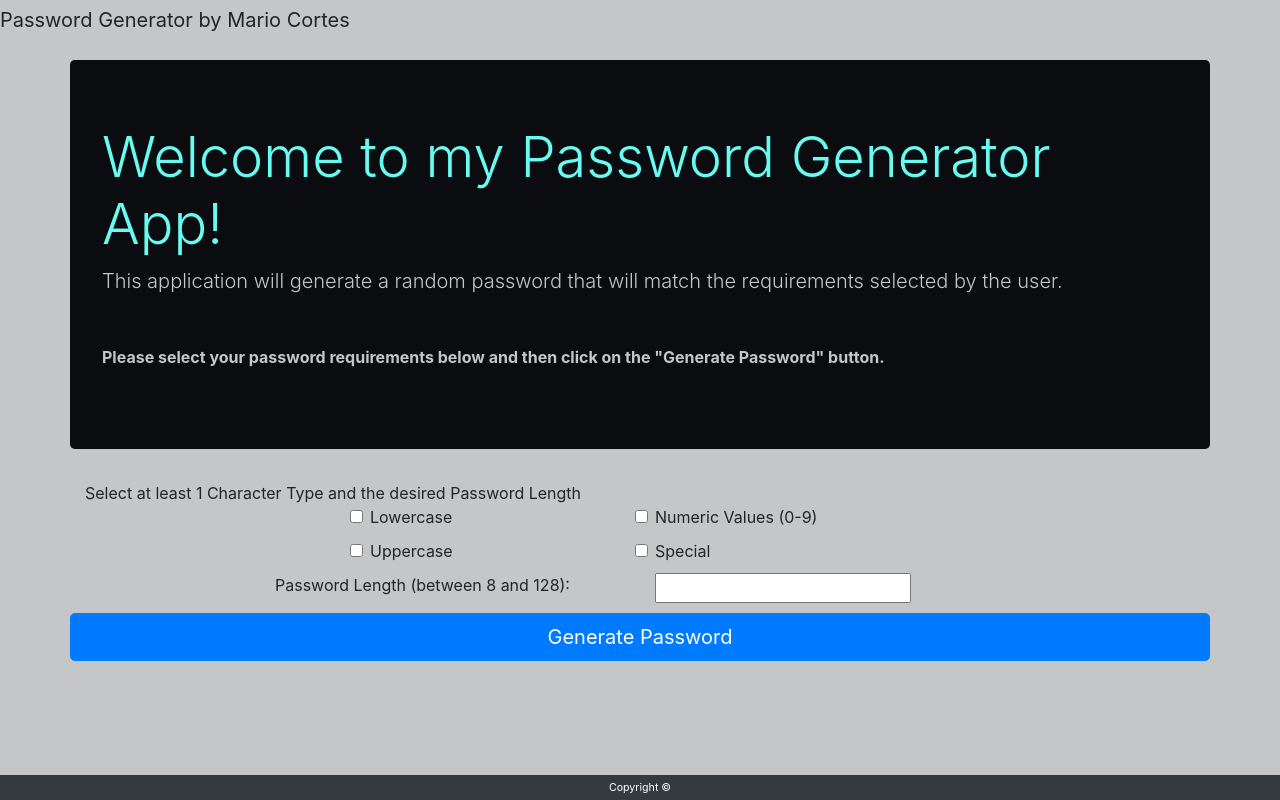
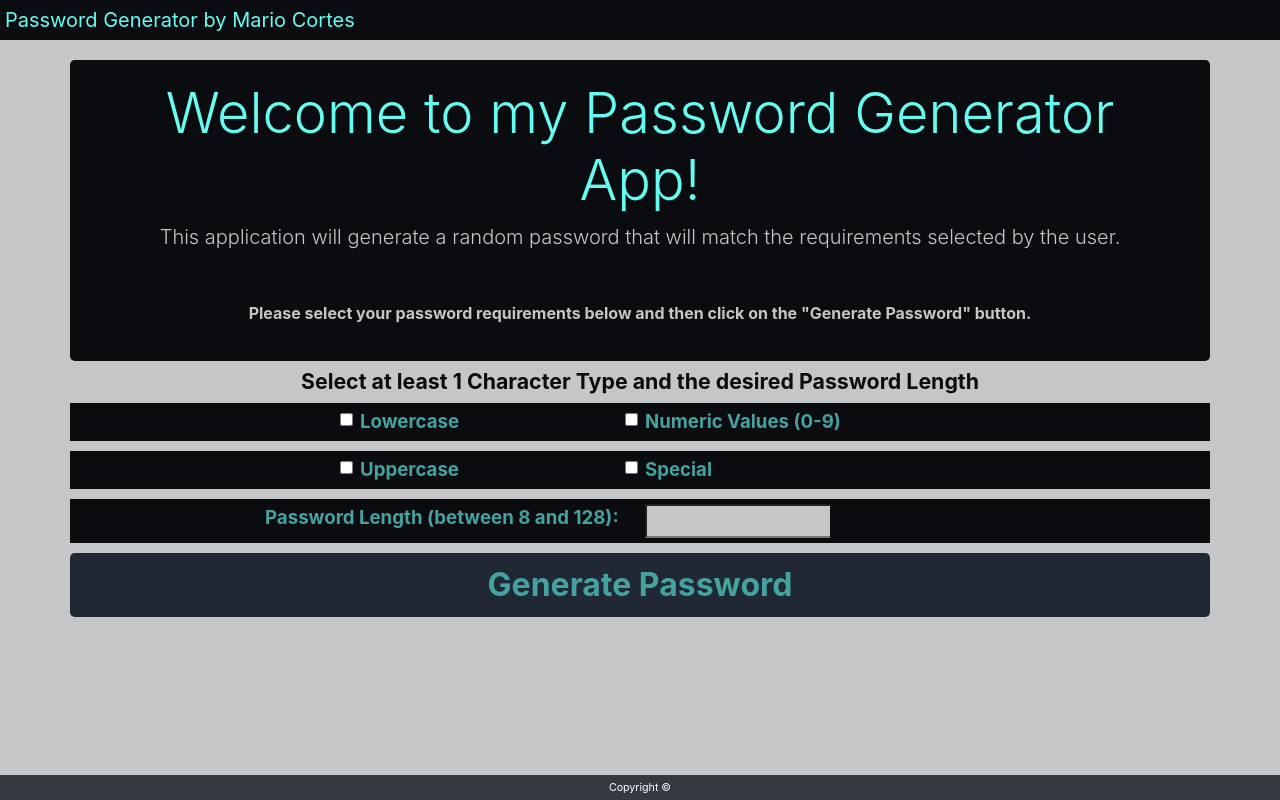
Before and after one commit to mcortes-1113/mcortespasswordgen, a plain HTML site: page index.html in a window 1280 px wide. Drawn offline with nearby package versions, Linux system fonts and the light colour scheme.

Commit message:
Multiple style changes needed to match color scheme

```diff
--- a/style.css
+++ b/style.css
@@ -1,6 +1,12 @@
-#bar {
-    background-color: #45a29e;
-    color: #red;
+#navBar {
+    background-color: #0b0c10;
+    padding: 20px;
+}
+
+#navTitle {
+    color: #66fcf1;
+    padding: 5px;
+    text-align: center;
 }
 
 body {
@@ -9,6 +15,10 @@ body {
 
 .jumbotron {
     background-color: #0b0c10;
+    padding: 20px 40px;
+    text-align: center;
+    width: 100%;
+    margin: 0px;
 }
 
 h1 {
@@ -22,3 +32,81 @@ h1 {
 #instructions {
     font-weight: bold;
 }
+
+.col-md-12 {
+    padding: 5px;
+    vertical-align: middle;
+    text-align: center;
+    margin: 0px;
+    font-weight: bolder;
+    color: #0b0c10;
+    font-size: 16pt;
+    border: 0pt;
+}
+
+.col-md-3 {
+    color: #45a29e;
+    background-color: #0b0c10;
+    padding: 5px;
+    font-weight: bold;
+    font-size: 14pt;
+    border: 0pt;
+}
+
+.col-md-4 {
+    color: #45a29e;
+    background-color: #0b0c10;
+    padding: 5px;
+    font-weight: bold;
+    font-size: 14pt;
+    border: 0pt;
+}
+
+.col-md-2 {
+    color: #45a29e;
+    background-color: #0b0c10;
+    padding: 5px;
+    font-weight: bold;
+    font-size: 14pt;
+    border: 0pt;
+}
+
+#usrLength {
+    background-color: #c5c6c7;
+}
+
+#btn {
+    color: #45a29e;
+    background-color: #1f2833;
+    border: 0 solid #1f2833;
+    font-size: 24pt;
+    font-weight: bold;
+}
+
+#passwordRow {
+    height: fit-content;
+    border: 2px solid #1f2833;
+
+}
+#passwordIs {
+    text-align: right;
+    vertical-align: middle;
+}
+
+#passwordResult {
+    background-color: #c5c6c7;
+    color: #1f2833;
+    vertical-align: center;
+    font-size: 14pt;
+    word-wrap: break-word;
+    padding: 2px;
+    font-weight: bold;
+}
+
+#copyBtn {
+    color: #1f2833;
+    background-color: #45a29e;
+    border: 0;
+    font-size: 16pt;
+    font-weight: bold;
+}
```
